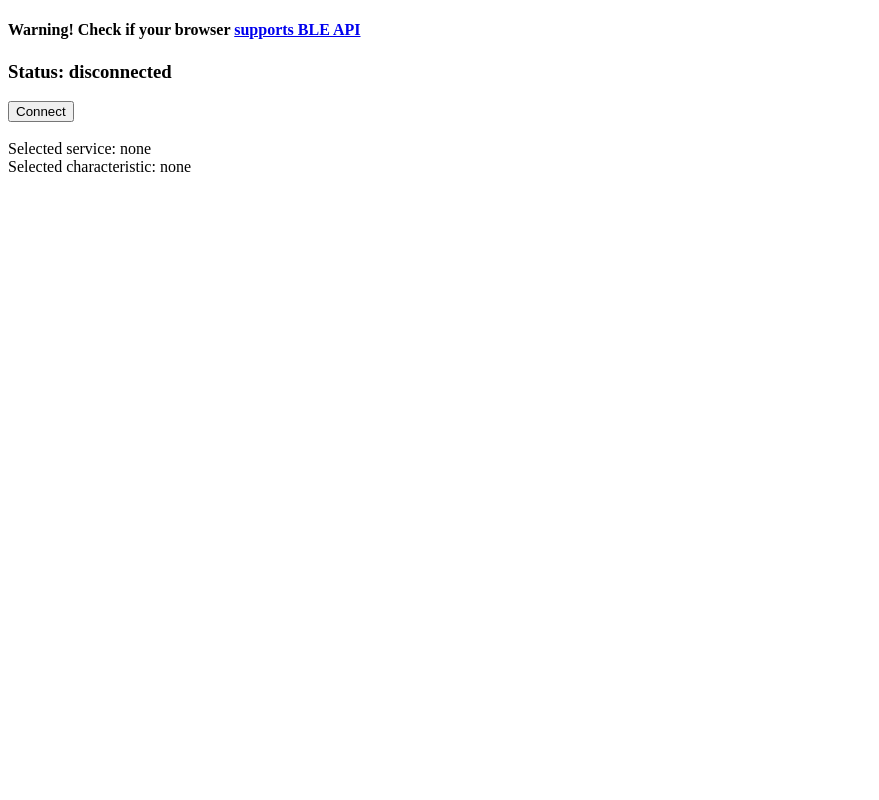
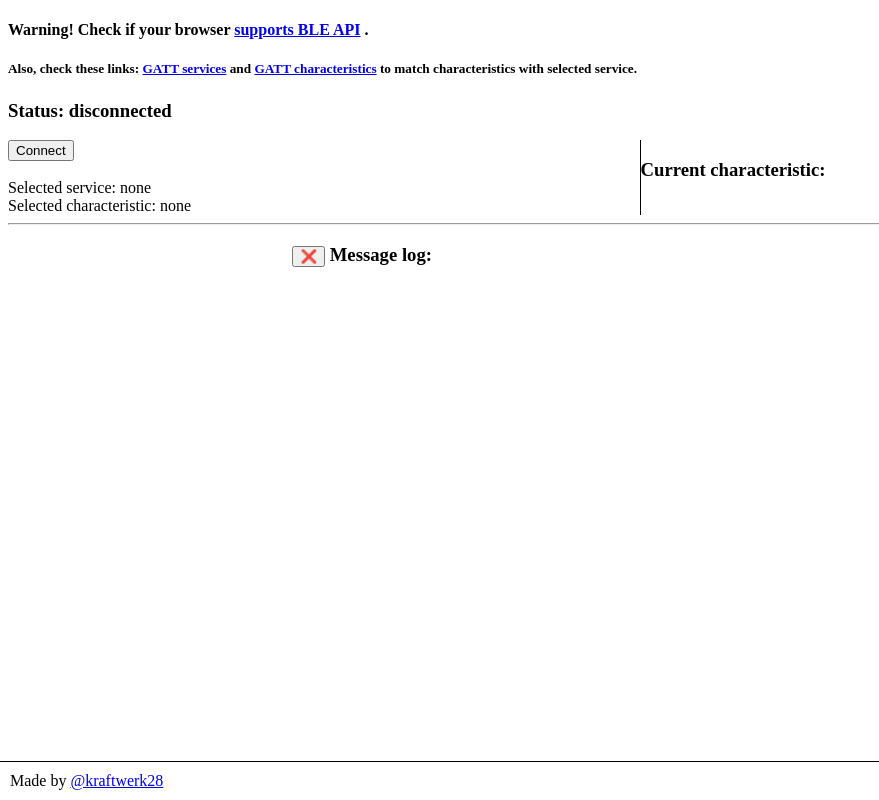
Before and after one commit to kraftwerk28/web-ble-demp, a Svelte app: page / in a window 1280 px wide. Shown: the whole page, without its empty margins (0-879 px from the left). Built offline with nearby package versions, Linux system fonts and the light colour scheme; the HTML template or start-up script is replaced by a standard one.

Commit message:
feat: rel

```diff
--- a/src/App.svelte
+++ b/src/App.svelte
@@ -1,6 +1,9 @@
 <script>
+  import Warning from './Warning.svelte';
+  import MessageLog, { log } from './MessageLog.svelte';
   import * as c from './constants';
   import Characteristic from './Characteristic.svelte';
+  import Footer from './Footer.svelte';
 
   let serviceList = [];
   let characteristicsList = [];
@@ -37,7 +40,8 @@
     if (gattServer && selectedServiceUUID) {
       gattServer
         .getPrimaryService(selectedServiceUUID)
-        .then((s) => (service = s));
+        .then((s) => (service = s))
+        .catch(log);
     }
   }
 
@@ -45,7 +49,8 @@
     if (gattServer && service && selectedCharacteristicUUID) {
       service
         .getCharacteristic(selectedCharacteristicUUID)
-        .then((ch) => (characteristic = ch));
+        .then((ch) => (characteristic = ch))
+        .catch(log);
     }
   }
 
@@ -58,13 +63,17 @@
         device.addEventListener('gattserverdisconnected', reset);
         return interact();
       },
-      () => {
+      (err) => {
+        log(err);
         reset();
       }
     );
   }
 
   function manipulateConnection() {
+    if (!navigator.bluetooth) {
+      log("Your device doesn't support BLE API.", 'error');
+    }
     if (connectState === 'disconnected') {
       reqConnect();
     } else if (connectState === 'connected') {
@@ -94,16 +103,26 @@
   .failed {
     color: #f00;
   }
+  .double-side {
+    display: flex;
+    flex-flow: row wrap;
+  }
+  .double-side > div:nth-child(1) {
+    border-right: 1px solid #000;
+    border-bottom: none;
+  }
+  @media screen and (max-width: 800px) {
+    .double-side > div:nth-child(1) {
+      border-right: none;
+      border-bottom: 1px solid #000;
+    }
+  }
+  .double-side > div {
+    flex: 1 1 400px;
+  }
 </style>
 
-<h4>
-  Warning! Check if your browser
-  <a
-    target="_blank"
-    href="https://developer.mozilla.org/en-US/docs/Web/API/Web_Bluetooth_API">
-    supports BLE API
-  </a>
-</h4>
+<Warning />
 
 <h3
   class:connected={connectState === 'connected'}
@@ -112,6 +131,8 @@
   Status: {connectState}
 </h3>
 
+<div class="double-side">
+  <div>
     <button
       disabled={connectState === 'connecting'}
       on:click={manipulateConnection}>
@@ -159,7 +180,14 @@
       {selectedCharacteristicUUID ? `0x${selectedCharacteristicUUID.toString('16')}` : 'none'}
     </span>
 
-<br />
-{#if characteristic}
+  </div>
+
+  <div>
     <Characteristic ch={characteristic} />
-{/if}
+  </div>
+
+</div>
+
+<hr />
+<MessageLog />
+<Footer />
--- a/src/Characteristic.svelte
+++ b/src/Characteristic.svelte
@@ -1,5 +1,7 @@
 <script>
   import { onDestroy } from 'svelte';
+  import { log } from './MessageLog.svelte';
+  import { decodeDataView } from './utils';
 
   export let ch;
 
@@ -8,35 +10,47 @@
   }
 
   let readResult;
-  async function onReadValue() {
-    readResult = await ch.readValue();
+  let isNotifying = false;
+  function onReadValue() {
+    ch.readValue()
+      .then((readResult) => {
         Object.assign(window, { readResult });
+        log(decodeDataView(readResult));
+      })
+      .catch(log);
   }
 
   async function onWriteValue() {}
 
-  async function onStartNotify() {
+  async function onToggleNotify() {
+    if (isNotifying) {
+      ch.removeEventListener('characteristicvaluechanged', onChValueChaged);
+      ch.stopNotifications().then(() => (isNotifying = false));
+    } else {
       ch.addEventListener('characteristicvaluechanged', onChValueChaged);
-    await ch.startNotifications();
+      ch.startNotifications().then(() => (isNotifying = true));
+    }
   }
 
   function onChValueChaged(e) {
-    console.log(e);
+    log(decodeDataView(e.target.value));
   }
 
   onDestroy(() => {
     ch.removeEventListener('characteristicvaluechanged', onChValueChaged);
   });
-
-  let notificationLog = '';
 </script>
 
+<h3>Current characteristic:</h3>
+{#if ch}
   <form on:submit|preventDefault={onReadValue}>
     <button type="submit">Read value</button>
-  <input type="text" value={readResult} readonly />
+    <input type="text" value={readResult || ''} readonly />
   </form>
 
-<form on:submit|preventDefault={onStartNotify}>
-  <button type="submit">Start notify</button>
-  <textarea readonly bind:value={notificationLog} />
+  <form on:submit|preventDefault={onToggleNotify}>
+    <button type="submit">
+      {!isNotifying ? 'Start notify' : 'Stop notifications'}
+    </button>
   </form>
+{/if}
--- /dev/null
+++ b/src/Footer.svelte
@@ -0,0 +1,15 @@
+<style>
+  .footer {
+    position: fixed;
+    bottom: 0px;
+    border-top: 1px solid #000;
+    padding: 10px;
+    left: 0;
+    right: 0;
+  }
+</style>
+
+<div class="footer">
+  Made by
+  <a href="https://kraftwerk28.pp.ua" target="_blank">@kraftwerk28</a>
+</div>
--- /dev/null
+++ b/src/MessageLog.svelte
@@ -0,0 +1,84 @@
+<script context="module">
+  import { writable } from 'svelte/store';
+  import { uuid } from './utils';
+  let msgLog = writable([]);
+
+  export function log(payload, type = 'info') {
+    let e;
+    if (payload instanceof Error) {
+      let text = '';
+      if (payload.type) text += payload.text + ': ';
+      text += payload.message;
+      e = {
+        text,
+        type: 'error',
+        id: uuid(),
+      };
+    } else {
+      e = { text: payload, type, id: uuid() };
+    }
+    msgLog.update((m) => [...m, e]);
+  }
+</script>
+
+<script>
+  import { slide } from 'svelte/transition';
+
+  function removeAt(index) {
+    return () => {
+      msgLog.update((m) => {
+        m.splice(index, 1);
+        return [...m];
+      });
+    };
+  }
+</script>
+
+<style>
+  .message-log {
+    margin: auto;
+    width: 55%;
+  }
+  @media screen and (max-width: 920px) {
+    .message-log {
+      margin: auto;
+      width: unset;
+    }
+  }
+  .message-log ol {
+    padding: 0;
+  }
+  .message-log li {
+    display: block;
+    border-radius: 4px;
+    padding: 5px;
+    margin: 2px;
+    border: 1px solid rgba(0 0 0 / 0.4);
+    cursor: pointer;
+    text-align: left;
+  }
+  .message-log .message-info {
+    background: rgba(0 0 255 / 0.2);
+  }
+  .message-log .message-error {
+    background: rgba(255 0 0 / 0.2);
+  }
+  .message-log .message-warn {
+    background: rgba(255 255 0 / 0.2);
+  }
+</style>
+
+<div class="message-log">
+  <h3>
+    <button on:click={() => msgLog.set([])}>❌</button>
+    Message log:
+  </h3>
+  <ol>
+    {#each $msgLog as msg, i (msg.id)}
+      <li transition:slide on:click={removeAt(i)} class={`message-${msg.type}`}>
+        {msg.id}{'. '}{msg.text}
+      </li>
+    {/each}
+
+  </ol>
+</div>
--- /dev/null
+++ b/src/Warning.svelte
@@ -0,0 +1,24 @@
+<h4>
+  Warning! Check if your browser
+  <a
+    target="_blank"
+    href="https://developer.mozilla.org/en-US/docs/Web/API/Web_Bluetooth_API">
+    supports BLE API
+  </a>
+  .
+</h4>
+<h5>
+  Also, check these links:
+  <a
+    href="https://www.bluetooth.com/specifications/gatt/services/"
+    target="_blank">
+    GATT services
+  </a>
+  and
+  <a
+    href="https://www.bluetooth.com/specifications/gatt/characteristics/"
+    target="_blank">
+    GATT characteristics
+  </a>
+  to match characteristics with selected service.
+</h5>
--- a/src/index.js
+++ b/src/index.js
@@ -5,3 +5,5 @@ window.addEventListener('DOMContentLoaded', function() {
     target: document.querySelector('#root'),
   });
 });
+
+// Must register serviceWorker...
--- /dev/null
+++ b/src/utils.js
@@ -0,0 +1,24 @@
+const genuuid = (function*() {
+  let c = 0;
+  while (true) {
+    yield c++;
+  }
+})();
+
+const textDecoder = new TextDecoder('utf-8');
+
+export function uuid() {
+  return genuuid.next().value;
+}
+
+export function decodeTextValue(data) {
+  return textDecoder.decode(data);
+}
+
+export function decodeDataView(dv) {
+  const arr = [];
+  for (let i = 0; i < dv.byteLength; i++) {
+    arr.push(dv.getUint8(i));
+  }
+  return arr;
+}
```
Lines whose indentation alone changed are shown as unchanged.
